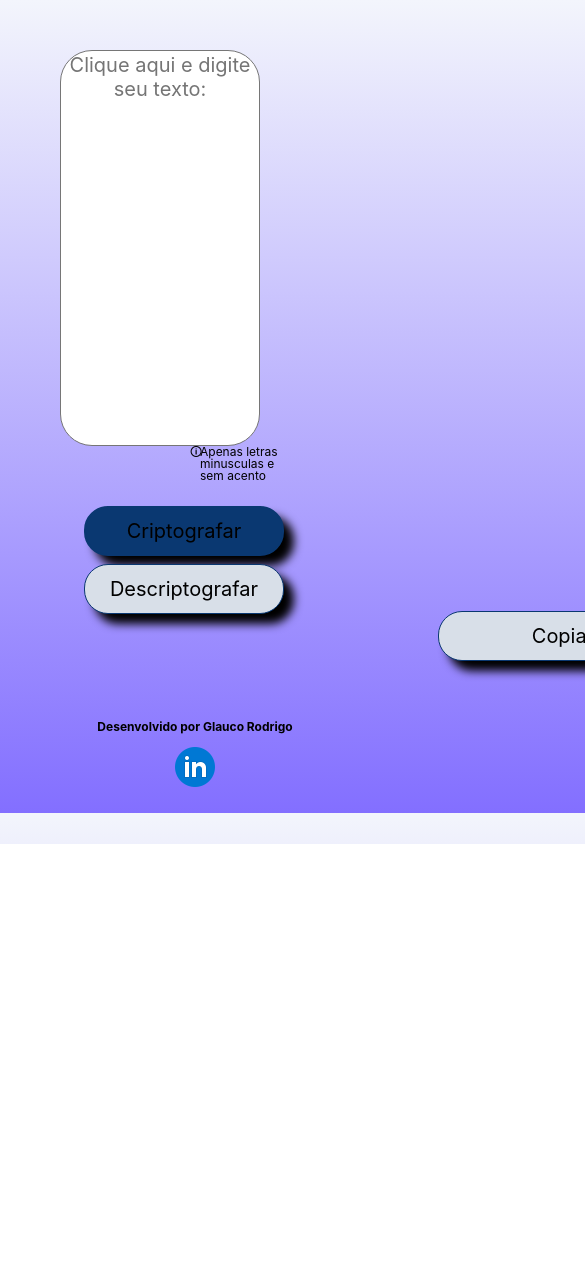
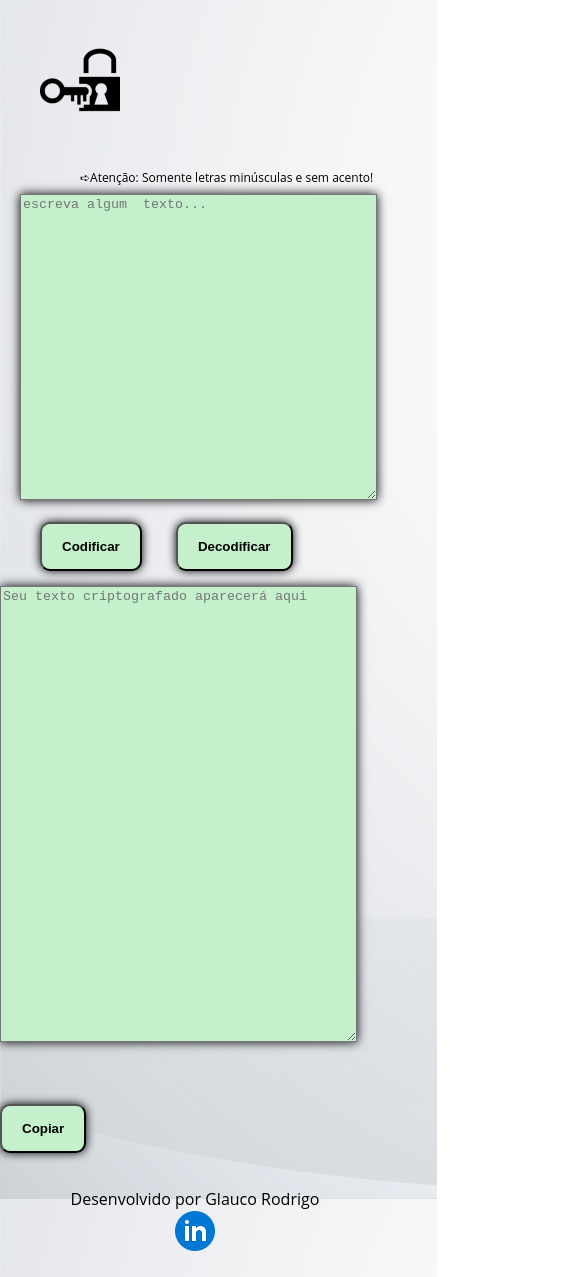
Before and after one commit to glaucorodrigo/decodificador, a plain HTML site: page index.html in a window 390 px wide. Shown: the top 1277 px of the page, 585 px wide, since content can reach past the window. Before the commit the page ends 844 px from the top, so only its background shows below. Drawn offline with Linux system fonts and the light colour scheme.

Commit message:
Finalização do projeto

```diff
--- a/index.html
+++ b/index.html
@@ -1,36 +1,34 @@
 <!DOCTYPE html>
-<html lang="pt-BR">
+<html lang="pt-br">
 <head>
-	<meta charset="utf-8">
-	<meta name="viewport" content="width=device-width, initial-scale=1">
-	<title>Codificador</title>
-	<link rel="stylesheet" href="reset.css">
+    <meta charset="UTF-8">
+    <meta name="viewport" content="width=device-width, initial-scale=1.0">
+	<link rel="stylesheet" href="/reset.css">
     <link rel="stylesheet" href="style.css">
     <link rel="preconnect" href="https://fonts.googleapis.com">
 	<link rel="preconnect" href="https://fonts.gstatic.com" crossorigin>
+    <title>Decodificador</title>
 </head>
 <body>
  <main>
-			<section>
-				<textarea class="caixa" cols="30" rows="10"  placeholder="Clique aqui e digite seu texto:" required></textarea>
-					<div class="informacao">
-						<h2>Apenas letras minusculas e sem acento</h2>
+    <header>
+        <img src="/imagens/pngwing2com.png" alt="pasta-code" class="pasta-code">
+    </header>
+	<div class="caixa1">
+    <p class="atencao">&#10154;Atenção: Somente letras minúsculas e sem acento!</p>
+    <textarea  id="texto-principal" cols="90" rows="20" placeholder="escreva algum  texto..."></textarea>
+    <button class="button-codificar" onclick ="btncriptografar()">Codificar</button>
+    <button class="button-decodificador" onclick ="btndescriptografar()">Decodificar</button>
 	</div>
+    <diviv class="caixa2">
+        <textarea id="texto-secundario" cols="60" rows="30" placeholder="Seu texto criptografado aparecerá aqui"></textarea>
+        <button class="button-copiar" onclick="btntextocopiado()">Copiar</button>
+    </div>
+ </main>
 
-				<div class="botoes">
-					<button class="crip" onclick="btnEncriptar()">Criptografar</button>
-					<button class="descrip" onclick="btnDesencriptar()">Descriptografar</button>
-				</div>
-			</section>
-            <img src="/imagens/Mobile encryption-cuate.png"  class="imagem-central" alt="imagem-central">
-			<section>
-				<textarea class="segundacaixa" cols="30" rows="10" placeholder="Seu texto critografado aparecerá aqui"></textarea>
-				<button class="copiar" onclick="btnCopiar()">Copiar</button>
-			</section>
-	</main>
-		<footer>
-			<p class="rodape">Desenvolvido por Glauco Rodrigo</p>
-			<a href="https://www.linkedin.com/in/glauco-rodrigo/"><img class="icone1" src="/imagens/linkedin icone.png"></a>
+ <footer class="rodape">
+    <p>Desenvolvido por Glauco Rodrigo</p>
+	<a href="https://www.linkedin.com/in/glauco-rodrigo/" target="_blank"><img class="icone1" src="/imagens/linkedin icone.png" ></a>
  </footer>
  <script type="text/javascript" src="script.js"></script>
 </body>
--- a/script.js
+++ b/script.js
@@ -1,55 +1,43 @@
-const inputTexto = document.querySelector(".caixa");
-const mensagem = document.querySelector(".segundacaixa");
+const textoprincipal = document.querySelector("#texto-principal");
+const textosecundario = document.querySelector("#texto-secundario");
 
-function btnEncriptar() {
-	const textoEncriptado = encriptar(inputTexto.value);
-	mensagem.value = textoEncriptado;
-	mensagem.style.backgroundImage = "none";
-	aparece()
+function btncriptografar() {
+    const textocriptogrado = cripto(textoprincipal.value);
+    textosecundario.value = textocriptogrado;
 }
 
-function encriptar(stringEncriptada){
-	let matrizCodigo = [["e","enter"], ["i","imes"], ["a","ai"], ["o","ober"], ["u","ufat"]];
-	stringEncriptada = stringEncriptada.toLowerCase();
+function cripto (stringcriptografada) {
+    let matrizcodigo = [["a","ai"],["e","enter"],["i","imes"],["o","ober"],["u","ufat"]];
+    stringcriptografada = stringcriptografada.toLowerCase();
 
-	for(let i = 0; i < matrizCodigo.length; i++) {
-
-		if(stringEncriptada.includes(matrizCodigo[i][0])){
-		  	stringEncriptada = stringEncriptada.replaceAll(matrizCodigo[i][0], matrizCodigo[i][1]);
+    for(let i = 0; i< matrizcodigo.length;i++) {
+        if(stringcriptografada.includes(matrizcodigo[i][0])) {
+           stringcriptografada = stringcriptografada.replaceAll(matrizcodigo[i][0],matrizcodigo[i][1])
         }
     }
-
-	return stringEncriptada;
+    return stringcriptografada;
 }
 
-	function btnDesencriptar() {
-	const textoDesencriptado = desencriptar(inputTexto.value);
-	mensagem.value = textoDesencriptado;
-	mensagem.style.backgroundImage = "none";
-	aparece()
+function btndescriptografar() {
+    const textodescriptogrado = descripto(textoprincipal.value);
+    textosecundario.value = textodescriptogrado;
 }
-	function desencriptar(stringDesencriptada){
-	let matrizCodigo = [["e","enter"],["i","imes"],["a","ai"],["o","ober"],["u","ufat"]]
-	stringDesencriptada = stringDesencriptada.toLowerCase();
 
-	for(let i= 0; i < matrizCodigo.length; i++) {
+function descripto (stringdescriptografada) {
+    let matrizcodigo = [["i","imes"],["e","enter"],["a","ai"],["o","ober"],["u","ufat"]];
+    stringdescriptografada = stringdescriptografada.toLowerCase();
 
-		if(stringDesencriptada.includes(matrizCodigo[i][1])){
-			stringDesencriptada = stringDesencriptada.replaceAll(matrizCodigo[i][1], matrizCodigo[i][0]);
+    for(let i = 0; i< matrizcodigo.length;i++) {
+        if(stringdescriptografada.includes(matrizcodigo[i][1])) {
+            stringdescriptografada = stringdescriptografada.replaceAll(matrizcodigo[i][1],matrizcodigo[i][0])
         }
     }
-
-	return stringDesencriptada;
+    return stringdescriptografada;
 }
 
-function btnCopiar(){
-		const mensagem = document.querySelector('.segundacaixa')
-		mensagem.select();
-  		navigator.clipboard.writeText(mensagem.value);
-  		mensagem.value = "";
+ function btntextocopiado() {
+    const copiartexto = document.querySelector("textosecundario");
+    const copiado = textosecundario.value;
+    navigator.clipboard.writeText(copiado);
+    textosecundario.value =""
  }
-
- function aparece() {
-    document.getElementById("naoaparece").style.display = 'none';
-    document.getElementById("naoaparece2").style.display = 'none';
-}
--- a/style.css
+++ b/style.css
@@ -1,233 +1,143 @@
-*{
-	font-family: 'Inter', sans-serif;
-	font-size: 32px;
-	font-weight: 400px;
+body {
+    background-image: url(/imagens/background.jpg);
+	background-size: cover;
+    font-family: 'Open Sans', sans-serif;
 }
 
-main{
-
-	display: flex;
-    margin: 50px;
-    height: 100%;
+.pasta-code {
+    padding: 40px;
 }
 
-body{
-
-	background: linear-gradient(#F3F5FC,#836FFF);
-    background-size: cover;
+.atencao {
+    font-size: 12px;
+    margin-left: 70px;
+	padding: 10px;
 }
 
-.figura{
-
-	position: relative;
-	width: 1200px;
-	height: 50px;
-	margin: 0 auto;
-	padding: 1.5em;
-
-
+#texto-principal {
+    margin-left: 80px;
+    background: #c5f0cc;
+    box-shadow: 0px 0px 10px black;
 }
 
-.informacao{
-	position:relative;
-	margin: 0 150px;
-	font-size:12px;
+.button-codificar {
+    background: #c5f0cc;
+    position: relative;
+    top: 50px;
+    right:600px;
+    padding: 15px 50px 15px 50px;
+    border-radius: 10px;
+    box-shadow: 0px 0px 10px black;
+	font-weight: bold;
 }
 
-.informacao:before{
-	content: "🛈";
-	position: absolute;
-	margin: 0 -10px;
+.button-codificar:active {
+    padding: 10px 40px 10px 40px;
 }
 
-.botoes{
-	display: flex;
-	flex-direction: row;
-	align-items: flex-start;
-	padding: 24px;
-	gap: 8px;
-	margin: 0 130px;
-
-}
-
-.crip{
-	width: 200px;
-	height: 50px;
-	font-family: 'Inter';
-	font-style: normal;
-	font-weight: 400;
-	font-size: 20px;
-	line-height: 19px;
-	text-align: center;
-	background: #0A3871;
-	border-radius: 24px;
-	border: 2px solid #0A3871;
-	transition: 500ms;
-	box-shadow: 10px 10px 10px #000000;
-}
-
-.descrip{
-	width: 200px;
-	height: 50px;
-	font-family: 'Inter';
-	font-style: normal;
-	font-size: 20px;
-	line-height: 19px;
-	text-align: center;
-	background: #D8DFE8;
-	box-shadow: 0px 24px 32px -8px rgba(0, 0, 0, 0.08);
-	border-radius: 24px;
-	border: 1.5px solid #0A3871;
-	position: static;
-	transition: 500ms;
-	box-shadow: 10px 10px 10px #000000;
-}
-
-.descrip:hover{
-	transform: scale3d(1.2, 1.2, 1.2);
-}
-
-
-.crip:hover{
-    transform: scale3d(1.2, 1.2, 1.2);
-
-}
-
-.caixa{
-	margin: 0 120px;
-	position: relative;
-	border-radius: 32px;
-	text-align: center;
-	resize: none;
-	display: inline-block;
-
-
-}
-
-textarea::placeholder{
-
-	text-align: center;
-	font-size: 20px;
-
-}
-.segundacaixa{
-	position: flex;
-	width: 400px;
-	height: 550px;
-	left: 600px;
-	top: 20px;
-	border-radius: 32px;
-	background: #FFFFFF;
-	margin-left: 200px;
-	text-align: center;
-	resize: none;
-	background-image: url("Imagens/Boneco.png");
-	background-repeat: no-repeat;
-	background-position: center;
-	background-size: 150px;
-}
-
-.copiar{
-	font-family: 'Inter';
-	font-style: normal;
-	font-size: 20px;
-	line-height: 19px;
-	text-align: center;
-	box-sizing: border-box;
-	position: flex;
-	width: 250px;
-	height: 50px;
-	left: 65%;
-	top: 500px;
-	border: 1.5px solid #0A3871;
-	border-radius: 24px;
-	background: #D8DFE8;
-	box-sizing: border-box;
-	box-shadow: 10px 10px 10px #000000;
-
-}
-.copiar:hover{
-    transform: scale3d(1.2, 1.2, 1.2);
-    transition: 2s;
-
-}
-
-
-h3{
-	width: 336px;
-	height: 58px;
-	font-family: 'Inter';
-	font-style: normal;
-	font-weight: 700;
-	font-size: 20px;
-	line-height: 120%;
-	/* or 29px */
-	text-align: center;
-	position: relative;
-	left: 25%;
-	top: 250px;
-	color: #343A40;
-	display: block;
-
-}
-h4{
-
-	font-family: 'Inter';
-	font-style: normal;
-	font-weight: 400px;
-	font-size: 16px;
-	text-align: center;
-	color: #495057;
-	position: relative;
-	left: 25%;
-	top: 250px;
-	display: block;
-
-}
-
-footer {
-	margin: 20px 0;
-	text-align: center;
-	font-size: 12px;
-	font-family:'Inter';
-	font-style: normal;
+.button-decodificador {
+    background: #c5f0cc;
+    position: relative;
+    top: 50px;
+    right: 500px;
+    padding: 15px 50px 15px 50px;
+    border-radius: 10px;
+    box-shadow: 0px 0px 10px black;
 	font-weight: bold;
 }
 
 
-.rodape{
-	padding: 10px;
+.button-decodificador:active {
+    padding: 10px 40px 10px 40px;
 }
 
-.icone1:hover,.icone2:hover{
-	transform: scale3d(1.5, 1.5, 1.5);
-	transition: 1ms;
+#texto-secundario {
+    position: relative;
+    left: 800px;
+    bottom: 400px;
+    background: #c5f0cc;
+	box-shadow: 0px 0px 10px black;
 }
 
-@media screen and (max-width: 740px){
+.button-copiar {
+    position: relative;
+    bottom: 350px;
+    left: 500px;
+    padding: 15px 50px 15px 50px;
+    border-radius: 10px;
+    background: #c5f0cc;
+    box-shadow: 0px 0px 10px black;
+	font-weight: bold;
+}
 
-.main{
-	display: flex;
-	flex-direction: column;
+.button-copiar:active {
+    padding: 10px 40px 10px 40px;
+}
+
+button:hover {
+	cursor: pointer;
+}
+
+.rodape {
+
+    text-align: center;
+    position: relative;
 
 }
 
-.caixa{
-	display: flex;
-	flex-direction: column;
-	width: 50%;
-	height: auto;
-	margin-left: 10px;
+.criacao {
+    font-size: 25px;
+}
 
+@media screen and (max-width: 1000px) {
+
+	body {
+		flex-direction: column;
+
+	}
+
+    #texto-principal {
+        position: relative;
+        width: 90%;
+        right: 60px;
+    }
+
+    .button-codificar {
+        position: relative;
+        padding: 15px 20px 15px 20px;
+        top: 20px;
+        left: 40px;
+    }
+    .button-decodificador {
+        position: relative;
+        padding: 15px 20px 15px 20px;
+        top: 20px;
+        left: 70px;
+    }
+
+    #texto-secundario {
+        position: static;
+        width: 90%;
+        margin-top: 35px;
+		right: 60px;
+    }
+
+    .button-copiar {
+        position: relative;
+        padding: 15px 20px 15px 20px;
+        top: 60px;
+        left: 0;
+   }
+
+    .rodape {
+        position: relative;
+        top: 20vw;
+		padding: 20px;
+    }
+
+    .criacao {
+        font-size: 1.50em;
+        text-align: center;
+        margin: auto;
+    }
 }
-.botoes{
-	display: flex;
-	flex-direction: column;
-	width: auto;
-	height: auto;
-	margin-left: 10px;
-}
-.imagem-central{
-	display: none;
-}
-}
```
Also changed, not shown: imagens/Mobile encryption-cuate.png (deleted), imagens/background.jpg (added), imagens/pngwing.com.png (deleted). Lines whose indentation alone changed are shown as unchanged.
